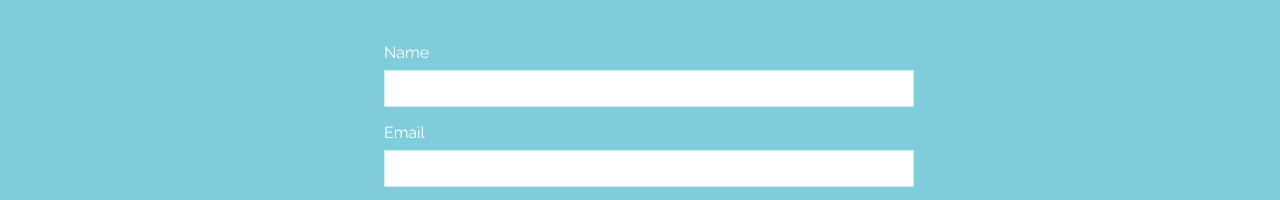
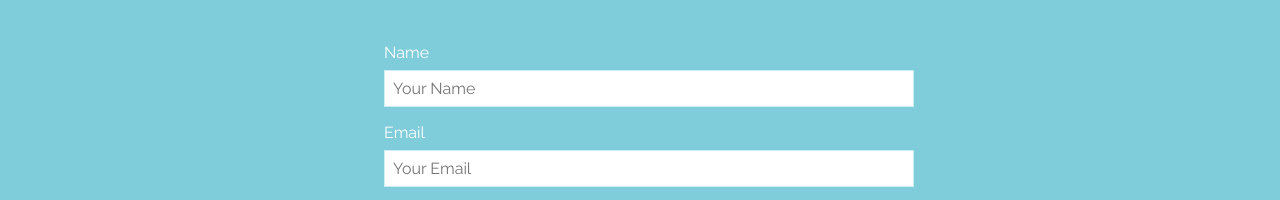
Before and after one commit to Xujan24/Landing-Page, a website: page index.html in a window 1280 px wide. Shown: the part 3105-3305 px from the top of the page. Drawn offline with Linux system fonts and the light colour scheme.

Commit message:
correct Typos: index.html

```diff
--- a/index.html
+++ b/index.html
@@ -205,12 +205,12 @@
                         <form class = "form">
                             <div class="form-controls">
                                 <p class="label">Name</p>
-                                <input class="input-control" type="text" placehloder="Your Name" />
+                                <input class="input-control" type="text" placeholder="Your Name" />
                             </div>
 
                             <div class="form-controls">
                                 <p class="label">Email</p>
-                                <input class="input-control" type="email" placehloder="Your Email" />
+                                <input class="input-control" type="email" placeholder="Your Email" />
                             </div>
 
                             <div class="form-controls">
```
